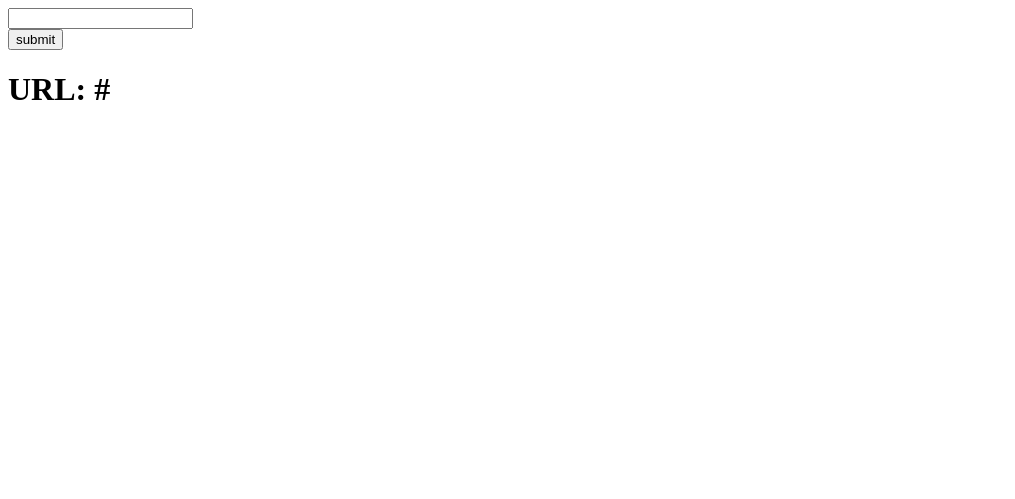
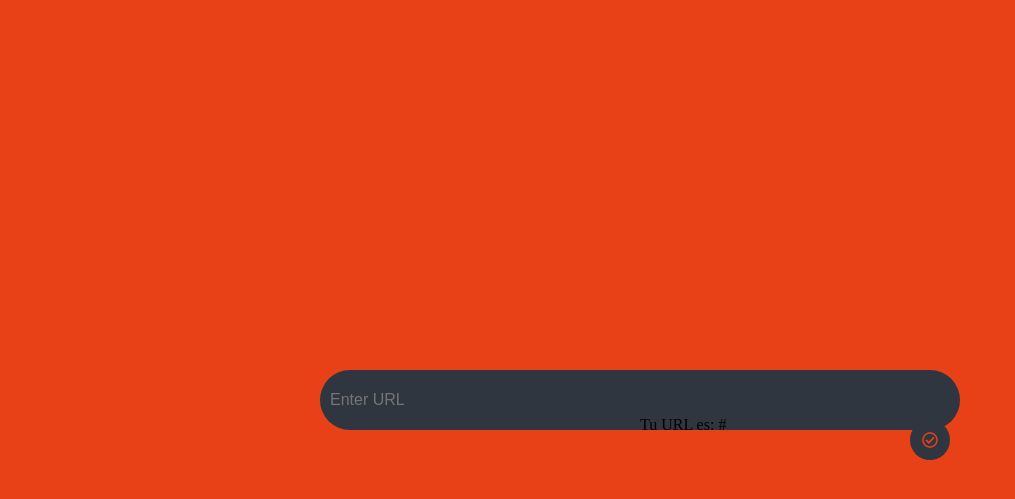
Before and after one commit to tbvescio/UrlShorter, a Flask app: template templates/index.html in a window 1280 px wide. Shown: the top 499 px of the page, without its empty margins (0-1015 px from the left). Run offline with Flask 2, Linux system fonts and the light colour scheme; the template is opened without the code that fills it: most values are stand-ins (such as "Sample title", 1, 10 or a date in 2020); some libraries are stand-ins or nearby versions.

Commit message:
url.html

```diff
--- a/app.py
+++ b/app.py
@@ -14,6 +14,7 @@ app = Flask(__name__)
 @app.route('/', methods=['GET','POST'])
 def home():
     if request.method == 'POST':
+        db = pymysql.connect("localhost", "root", "15101989", "url")
         url = request.form['url'] #recive la url
 
         hash_url = hashlib.sha1(url.encode("UTF-8")).hexdigest() #convierte url a hash
@@ -24,8 +25,8 @@ def home():
         db.commit()
 
 
-        return render_template('newindex.html', short_url=base_url + str(hash_url))
-    return render_template('newindex.html')
+        return render_template('url.html', short_url=base_url + str(hash_url))
+    return render_template('index.html')
 
 @app.route('/<short_url>')
 def redirect_url(short_url):
@@ -35,8 +36,6 @@ def redirect_url(short_url):
     url = cursor.fetchone()[0] #guarda el resultado
 
 
-    return redirect(url)
-
 
 if __name__ == '__main__':
     app.run(debug=True)
--- a/templates/index.html
+++ b/templates/index.html
@@ -1,22 +1,37 @@
 <!DOCTYPE html>
-<html>
+<html lang="es">
 <head>
-    <title>index</title>
+    <meta charset="utf-8">
 
+    <title>Url Shorter</title>
+    <link rel="stylesheet" href="https://use.fontawesome.com/releases/v5.8.2/css/all.css" integrity="sha384-oS3vJWv+0UjzBfQzYUhtDYW+Pj2yciDJxpsK1OYPAYjqT085Qq/1cq5FLXAZQ7Ay" crossorigin="anonymous">
+    <link rel="stylesheet" href="{{ url_for('static', filename='css/styles.css') }}">
 </head>
 <body>
+    <div class="search-box">
+        <form action="/" method="POST">
+                <input type="text" name="url" placeholder="Enter URL" class="search-txt">
+                <a  class="search-btn">
+                    <i class="far fa-check-circle"></i>
+                </a>
 
-    <form action="/" method="POST">
 
-        <input type="text" name="url" id="url"> <br>
-        <input type="submit" class="btn" value="submit" id="submit">
+        </form>
 
-    </form>
+    </div>
     {% if short_url %}
 
-    <h1>URL: {{short_url}}</h1>
 
 
-    {% endif %}
+    <p class="result-txt">Tu URL es: {{short_url}}</p>
+
+
+
+
+
+{% endif %}
+
 </body>
+
+
 </html>
```
Also changed, not shown: templates/url.html (renamed from templates/newindex.html, +0 -10 lines).
